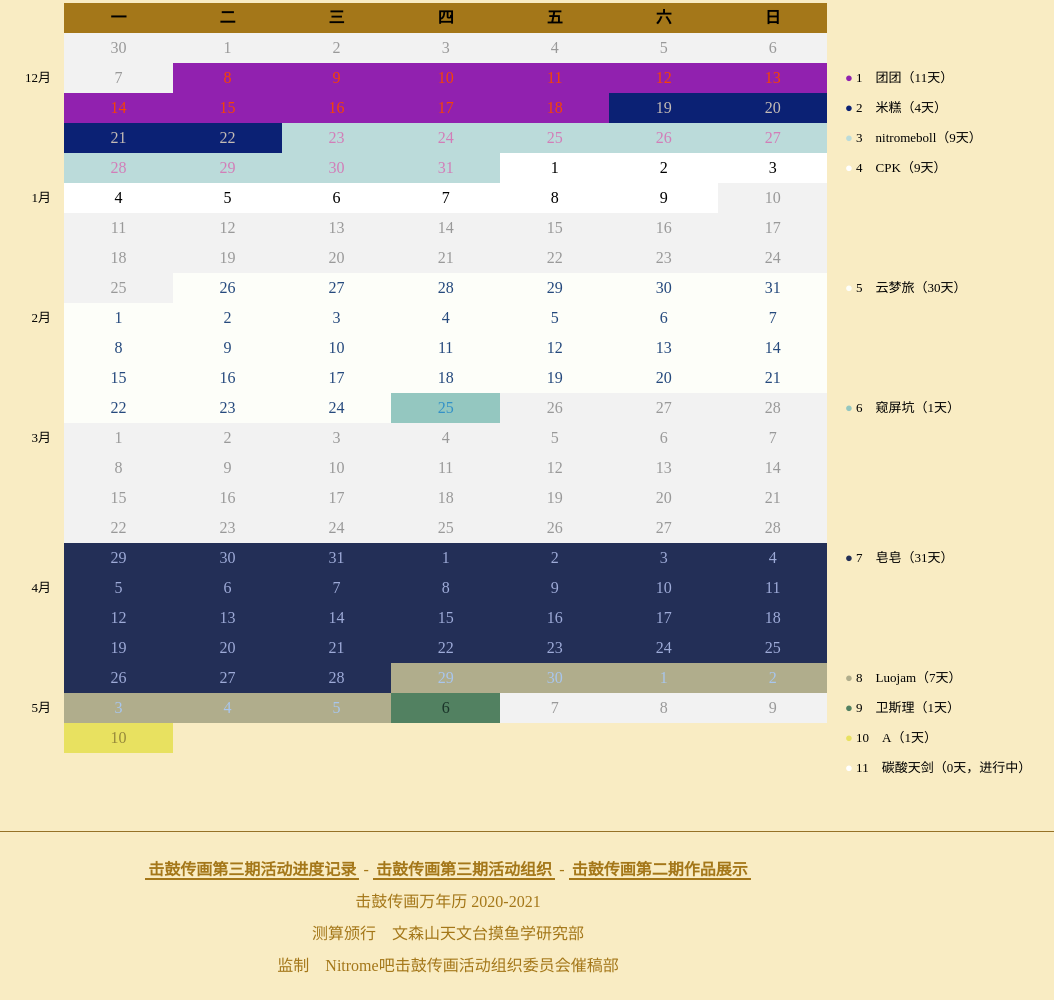
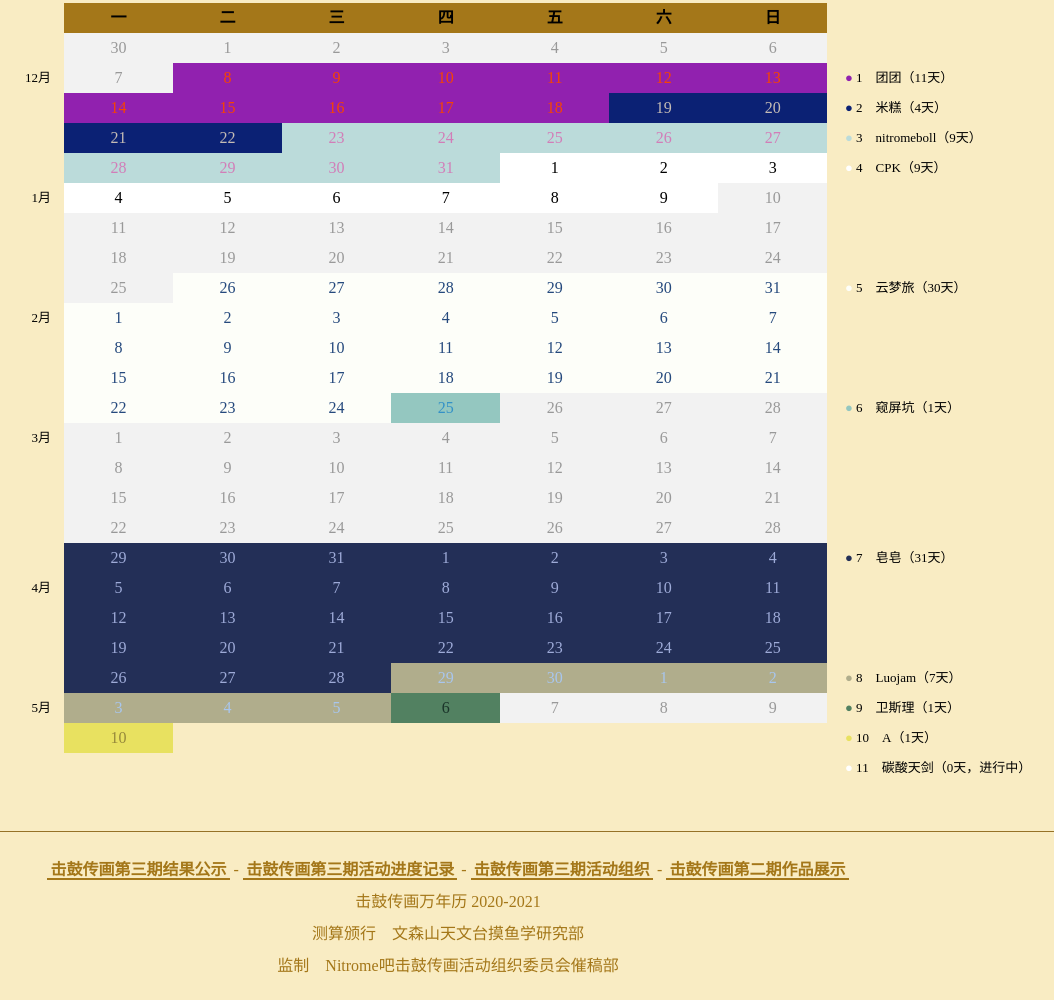
Before and after one commit to CPKaq/nitromebar-calendar, a plain HTML site: page index.html in a window 1280 px wide. Shown: the part 128-1128 px from the top of the page, without its empty margins (192-1246 px from the left). Drawn offline with Linux system fonts and the light colour scheme.

Commit message:
add link

```diff
--- a/index.html
+++ b/index.html
@@ -37,7 +37,7 @@
     <div class="clr">
     </div>
     <div class="links">
-        <p><a href="https://tieba.baidu.com/p/7131786931" class="link">击鼓传画第三期活动进度记录</a> - <a href="https://tieba.baidu.com/p/6321769046" class="link">击鼓传画第三期活动组织</a> - <a href="https://tieba.baidu.com/p/5284344286" class="link">击鼓传画第二期作品展示</a></p>
+        <p><a href="https://tieba.baidu.com/p/7342374929" class="link">击鼓传画第三期结果公示</a> - <a href="https://tieba.baidu.com/p/7131786931" class="link">击鼓传画第三期活动进度记录</a> - <a href="https://tieba.baidu.com/p/6321769046" class="link">击鼓传画第三期活动组织</a> - <a href="https://tieba.baidu.com/p/5284344286" class="link">击鼓传画第二期作品展示</a></p>
         <p>击鼓传画万年历 2020-2021</p>
         <p>测算颁行　文森山天文台摸鱼学研究部</p>
         <p>监制　Nitrome吧击鼓传画活动组织委员会催稿部</p>
```
